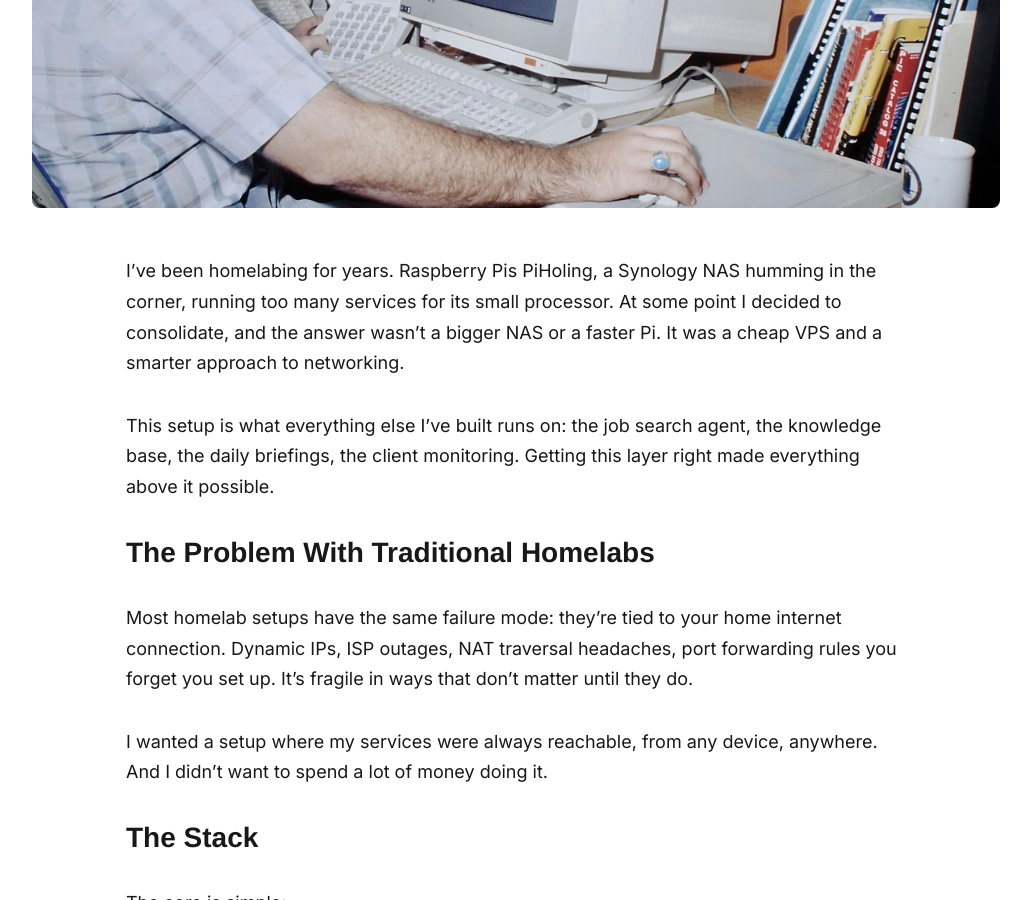
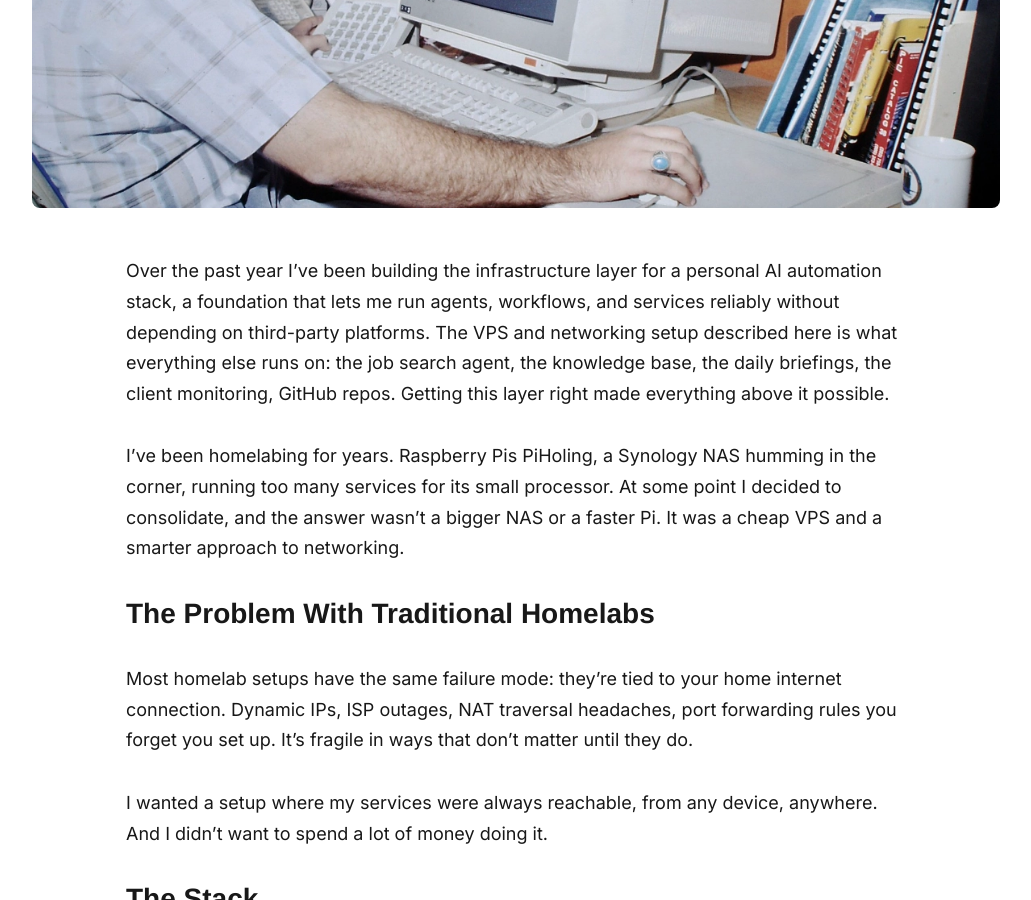
Before and after one commit to jtcarrasco/jtc, a Jekyll site: the page built from _posts/2026-05-15-vps-homelab-setup.md, in a window 1280 px wide and 900 px high, scrolled down 830 px. Shown: the whole window, without its empty margins (124-1155 px from the left). Built offline with Jekyll 4.4.1, drawn with Linux system fonts in a browser that asks for light colours; some web fonts are replaced; some of the changed text lies outside the part shown.

Commit message:
Sync post 01 body from Obsidian draft

```diff
--- a/_posts/2026-05-15-vps-homelab-setup.md
+++ b/_posts/2026-05-15-vps-homelab-setup.md
@@ -8,9 +8,9 @@ image: '/assets/blog/vps-homelab-setup.webp'
 tags: [homelab, self-hosting, vps, tailscale, docker]
 ---
 
+Over the past year I've been building the infrastructure layer for a personal AI automation stack, a foundation that lets me run agents, workflows, and services reliably without depending on third-party platforms. The VPS and networking setup described here is what everything else runs on: the job search agent, the knowledge base, the daily briefings, the client monitoring, GitHub repos. Getting this layer right made everything above it possible.
+
 I've been homelabing for years. Raspberry Pis PiHoling, a Synology NAS humming in the corner, running too many services for its small processor. At some point I decided to consolidate, and the answer wasn't a bigger NAS or a faster Pi. It was a cheap VPS and a smarter approach to networking.
-
-This setup is what everything else I've built runs on: the job search agent, the knowledge base, the daily briefings, the client monitoring. Getting this layer right made everything above it possible.
 
 ## The Problem With Traditional Homelabs
 
```
Also changed, not shown: other parts of _posts/2026-05-15-vps-homelab-setup.md (+1 -1 lines).
